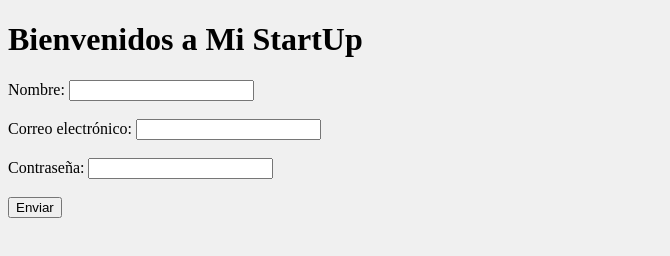
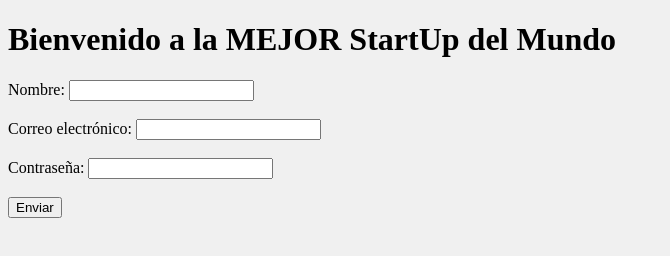
Before and after one commit to 1DAW-mganmac1309/Examen_Simulacro_MGM, a plain HTML site: page index.html in a window 1280 px wide. Shown: the whole page, without its empty margins (0-670 px from the left). Drawn offline with Linux system fonts and the light colour scheme.

Commit message:
Cambio de título desde web

```diff
--- a/index.html
+++ b/index.html
@@ -7,7 +7,7 @@
     <link rel="stylesheet" href="css/estilos.css">
 </head>
 <body>
-    <h1>Bienvenidos a Mi StartUp</h1>
+    <h1>Bienvenido a la MEJOR StartUp del Mundo</h1>
     <form action="/procesar_formulario" method="post">
         <!-- Campo de texto para el nombre -->
         <label for="nombre">Nombre:</label>
```
